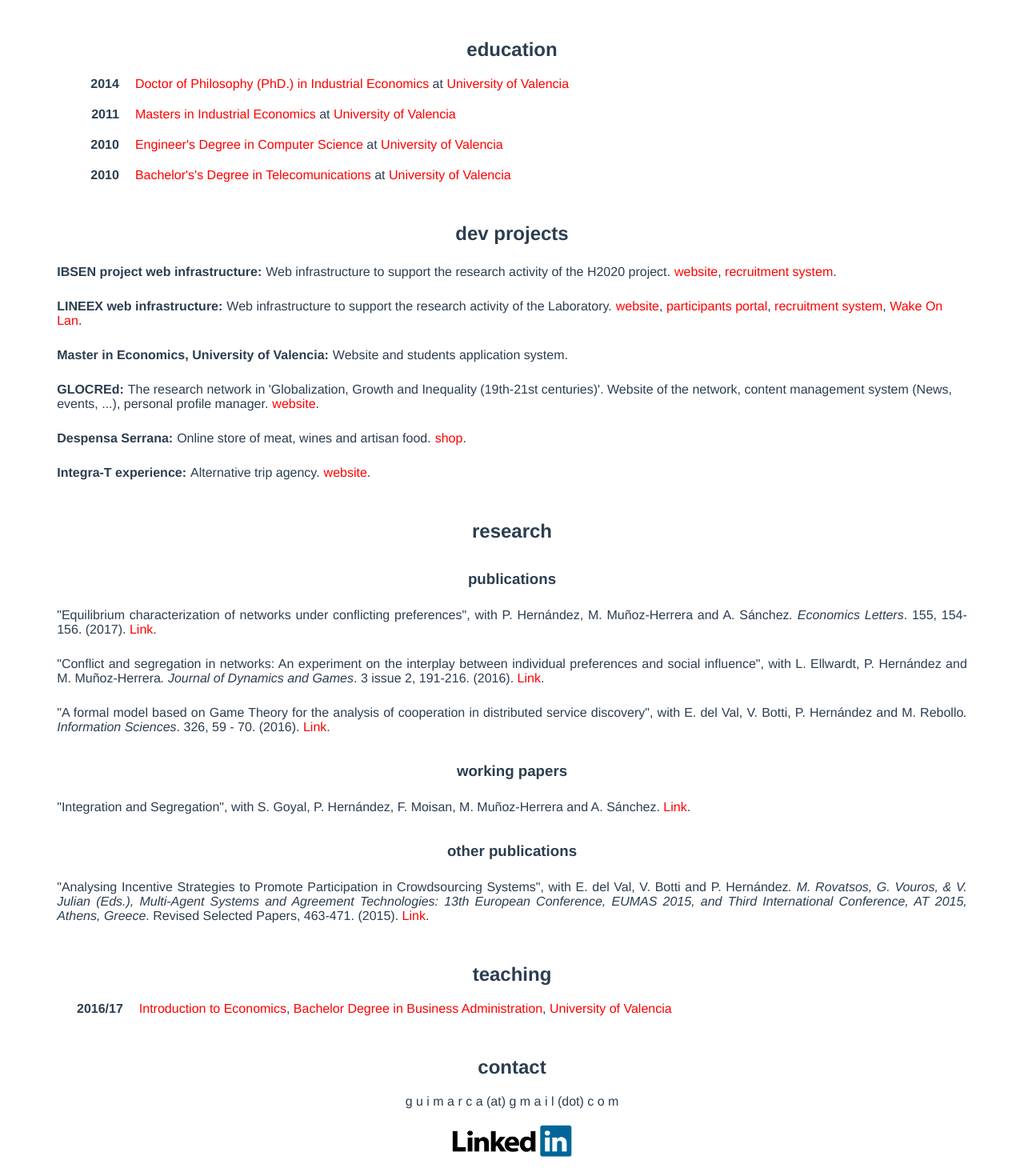
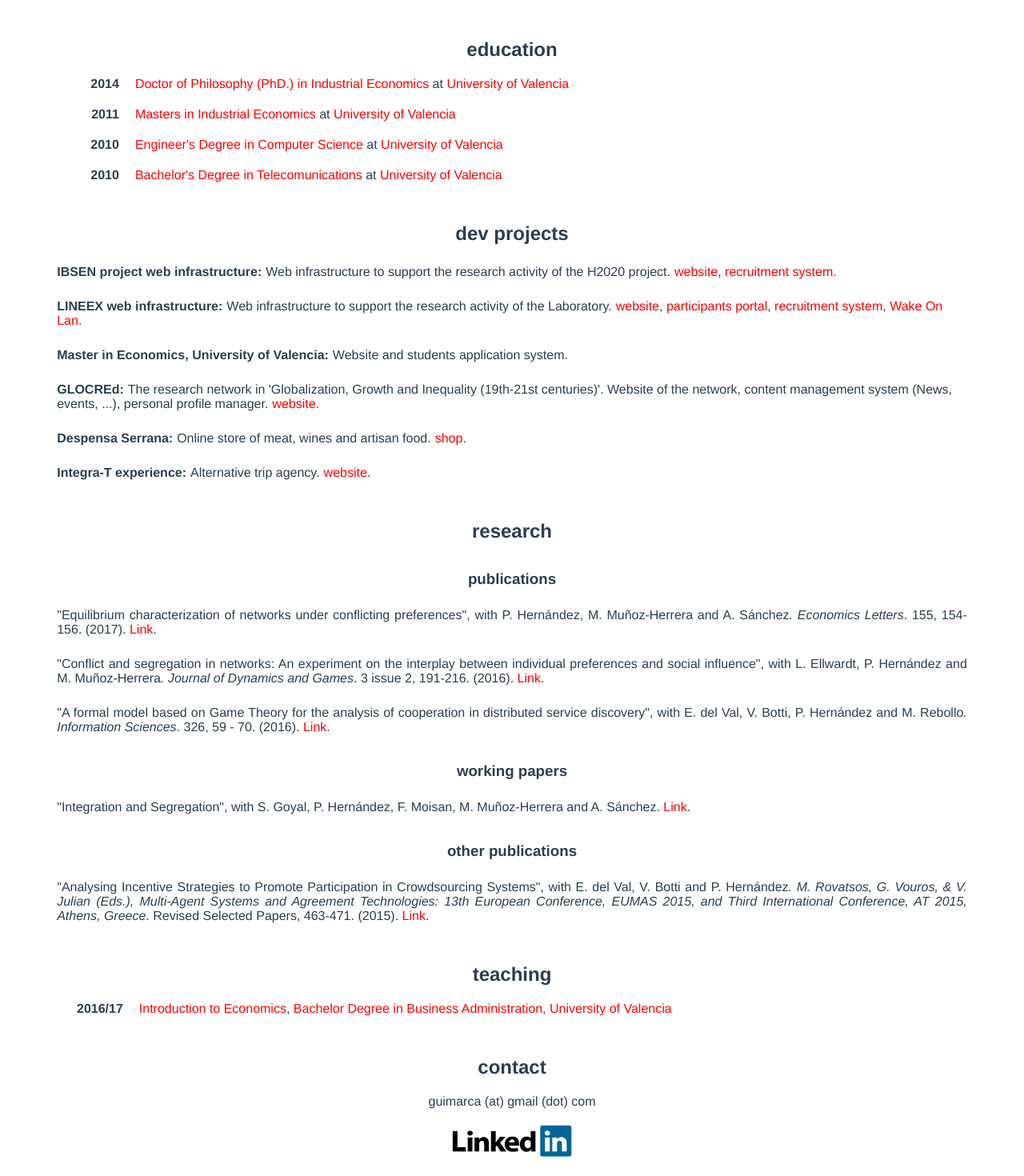
Before and after one commit to guimarca/personal-site, a Vue app: page / in a window 1280 px wide. Shown: the part 1222-2692 px from the top of the page at 80% size. Built offline with nearby package versions, Linux system fonts and the light colour scheme.

Commit message:
fix: better email protection

```diff
--- a/data/contact.json
+++ b/data/contact.json
@@ -1,5 +1,5 @@
 {
-  "email": "g u i m a r c a @ g m a i l . c o m",
+  "email": "guima<span style='display: none'>x1</span>rca@gmai<span style='display: none'>2z</span>l.com",
   "profiles": [
     {
       "name": "LinkedIn",
--- a/data/education.json
+++ b/data/education.json
@@ -35,7 +35,7 @@
     {
         "year": 2010,
         "titulation": {
-            "name": "Bachelor's's Degree in Telecomunications",
+            "name": "Bachelor's Degree in Telecomunications",
             "link": "https://www.uv.es/etse"
         },
         "university": {
--- a/src/components/Contact.vue
+++ b/src/components/Contact.vue
@@ -1,6 +1,6 @@
 <template>
   <page-section section-title="contact" section-slug="contact">
-    {{ contact.email | email }}
+    <div v-html="safeEmail"></div>
     <div class="contact__profiles">
       <div v-for="profile in contact.profiles" :key="profile.name" :class="profile.slug">
         <a :href="profile.link"><img :src="getImage(profile.image)" alt="LinkedIn Profile"></a>
@@ -24,9 +24,15 @@ export default {
       contact: contactData
     }
   },
-  filters: {
-    email: (email) => {
-      return email.replace('.', ' (dot) ').replace('@', ' (at) ')
+  computed: {
+    safeEmail () {
+      console.log(this.contact.email)
+      console.log(this.contact.email
+        .replace('.', ' (dot) ')
+        .replace('@', ' (at) '))
+      return this.contact.email
+        .replace('.', ' (dot) ')
+        .replace('@', ' (at) ')
     }
   }
 }
```
